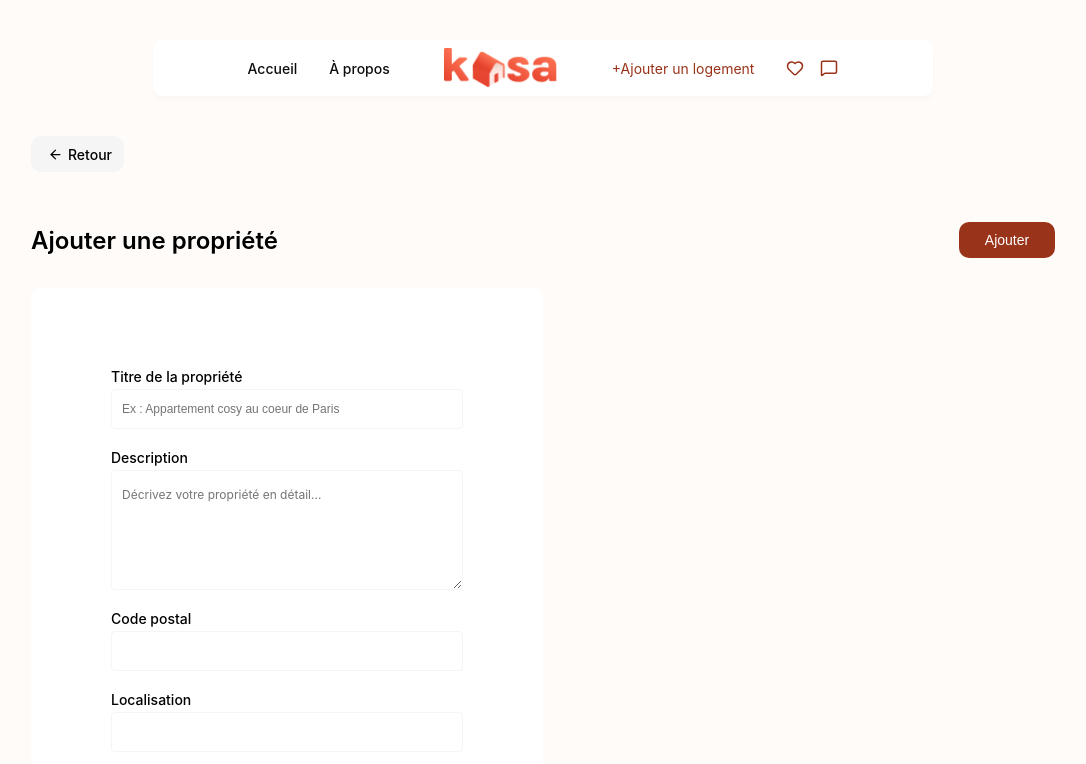
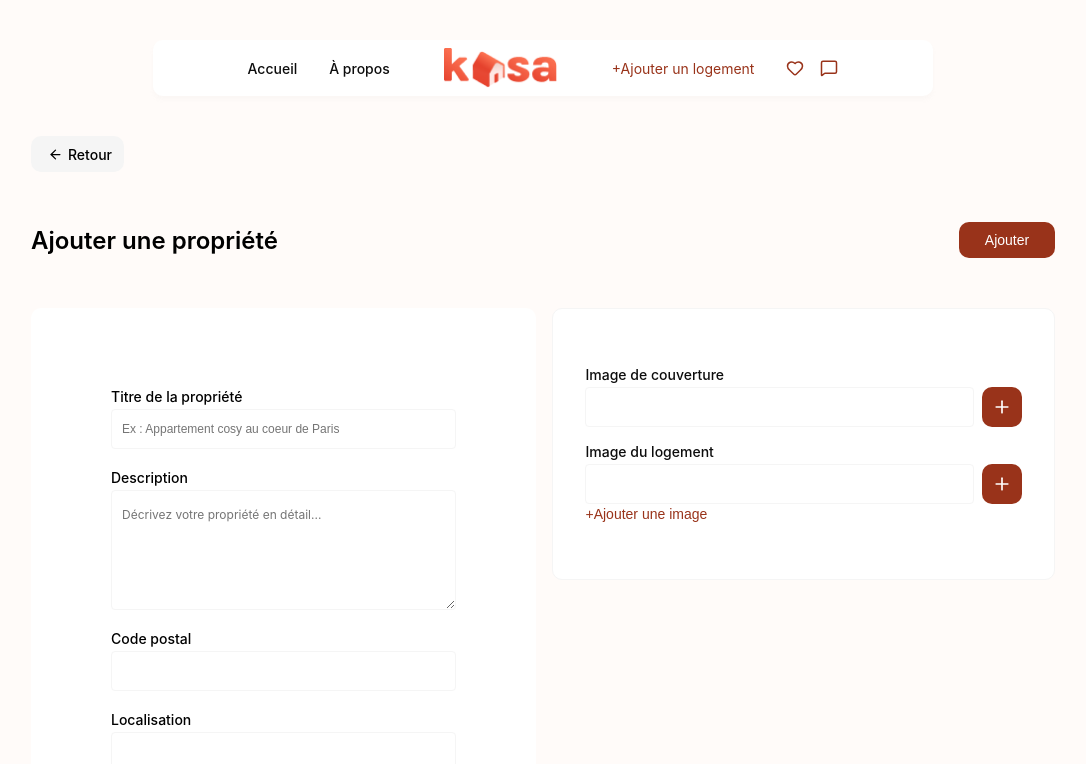
Before and after one commit to AlainBonneau/kasa-front, a Next.js app: page /add-property in a window 1280 px wide. Shown: the top 764 px of the page, without its empty margins (97-1183 px from the left). Built offline with nearby package versions, Linux system fonts and the light colour scheme; no server answers.

Commit message:
feat/ add property image sectino component

```diff
--- /dev/null
+++ b/app/add-property/components/PropertyImagesSection/PropertyImagesSection.scss
@@ -0,0 +1,97 @@
+.property-images-section {
+  background-color: var(--white);
+  border: 1px solid var(--light-gray);
+  border-radius: 10px;
+  height: 50%;
+  width: 100%;
+  padding: 0 32px;
+  display: flex;
+  flex-direction: column;
+  justify-content: center;
+  gap: 16px;
+}
+
+.image-field {
+  display: flex;
+  flex-direction: column;
+  gap: 4px;
+}
+
+.field-label {
+  font-size: 0.875rem;
+  font-weight: 500;
+  color: var(--black);
+}
+
+.upload-row {
+  display: flex;
+  align-items: center;
+  gap: 8px;
+}
+
+.fake-input {
+  flex: 1;
+  height: 40px;
+  display: flex;
+  align-items: center;
+  padding: 0 16px;
+  background-color: var(--white);
+  border: 1px solid var(--light-gray);
+  border-radius: 4px;
+  overflow: hidden;
+  white-space: nowrap;
+  text-overflow: ellipsis;
+}
+
+.upload-btn {
+  width: 40px;
+  height: 40px;
+  border-radius: 10px;
+  background-color: var(--main-red);
+  display: flex;
+  align-items: center;
+  justify-content: center;
+  color: var(--white);
+  cursor: pointer;
+  border: none;
+  transition:
+    background-color 0.2s ease,
+    transform 0.2s ease;
+
+  &:hover {
+    transform: translateY(-1px);
+  }
+
+  svg {
+    width: 20px;
+    height: 20px;
+  }
+}
+
+.hidden-file-input {
+  display: none;
+}
+
+.add-more-link {
+  margin-top: -2px;
+  align-self: flex-start;
+  background: none;
+  border: none;
+  padding: 0;
+  font-size: 0.875rem;
+  color: var(--main-red);
+  cursor: pointer;
+  transition: opacity 0.2s ease;
+
+  &:hover {
+    opacity: 0.8;
+  }
+}
+
+// Version mobile
+@media (max-width: 768px) {
+  .property-images-section {
+    height: auto;
+    padding: 16px;
+  }
+}
--- /dev/null
+++ b/app/add-property/components/PropertyImagesSection/PropertyImagesSection.tsx
@@ -0,0 +1,89 @@
+import type { PropertyImagesSectionProps } from "@/app/types/propertyForm";
+import { Plus } from "lucide-react";
+import "./PropertyImagesSection.scss";
+
+export default function PropertyImagesSection({
+  coverPicture,
+  setCoverPicture,
+  propertyPictures,
+  setPropertyPictures,
+}: PropertyImagesSectionProps) {
+  return (
+    <section className="property-images-section">
+      <div className="image-field">
+        <label htmlFor="coverPicture" className="field-label">
+          Image de couverture
+        </label>
+
+        <div className="upload-row">
+          <div className="fake-input">
+            {coverPicture ? coverPicture.name : ""}
+          </div>
+
+          <label
+            htmlFor="coverPicture"
+            className="upload-btn"
+            aria-label="Ajouter une image de couverture"
+          >
+            <Plus size={24} />
+          </label>
+
+          <input
+            type="file"
+            id="coverPicture"
+            accept="image/*"
+            className="hidden-file-input"
+            onChange={(e) => {
+              if (e.target.files && e.target.files[0]) {
+                setCoverPicture(e.target.files[0]);
+              }
+            }}
+          />
+        </div>
+      </div>
+
+      <div className="image-field">
+        <label htmlFor="propertyPictures" className="field-label">
+          Image du logement
+        </label>
+
+        <div className="upload-row">
+          <div className="fake-input">
+            {propertyPictures.length > 0
+              ? `${propertyPictures.length} image(s) sélectionnée(s)`
+              : ""}
+          </div>
+
+          <label
+            htmlFor="propertyPictures"
+            className="upload-btn"
+            aria-label="Ajouter des images du logement"
+          >
+            <Plus size={24} />
+          </label>
+
+          <input
+            type="file"
+            id="propertyPictures"
+            accept="image/*"
+            multiple
+            className="hidden-file-input"
+            onChange={(e) => {
+              if (e.target.files) {
+                setPropertyPictures(Array.from(e.target.files));
+              }
+            }}
+          />
+        </div>
+
+        <button
+          type="button"
+          className="add-more-link"
+          onClick={() => document.getElementById("propertyPictures")?.click()}
+        >
+          +Ajouter une image
+        </button>
+      </div>
+    </section>
+  );
+}
--- a/app/add-property/components/PropertyInfoSection/PropertyInfoSection.scss
+++ b/app/add-property/components/PropertyInfoSection/PropertyInfoSection.scss
@@ -3,43 +3,9 @@
   border-radius: 10px;
   width: 50%;
   padding: 80px;
-  margin-top: 30px;
   display: flex;
   flex-direction: column;
   gap: 20px;
-}
-
-.input-label {
-  display: flex;
-  flex-direction: column;
-  gap: 4px;
-
-  label {
-    font-size: 0.875rem;
-    font-weight: 500;
-  }
-
-  input {
-    padding: 16px 10px;
-    height: 40px;
-    width: 100%;
-    border: 1px solid var(--light-gray);
-    border-radius: 4px;
-    font-size: 0.75rem;
-    color: var(--dark-gray);
-  }
-
-  textarea {
-    font-family: "Inter", sans-serif;
-    padding: 16px 10px;
-    height: 120px;
-    width: 100%;
-    border: 1px solid var(--light-gray);
-    border-radius: 4px;
-    font-size: 0.75rem;
-    color: var(--dark-gray);
-    resize: vertical;
-  }
 }
 
 // Version mobile
--- a/app/add-property/page.scss
+++ b/app/add-property/page.scss
@@ -54,7 +54,61 @@ form {
 }
 
 .form-top {
+  margin-top: 50px;
   width: 100%;
   display: flex;
   gap: 16px;
 }
+
+.form-top-right {
+  width: 50%;
+}
+
+// Style global pour les labels et inputs
+.input-label {
+  display: flex;
+  flex-direction: column;
+  gap: 4px;
+
+  label {
+    font-size: 0.875rem;
+    font-weight: 500;
+  }
+
+  input {
+    padding: 16px 10px;
+    height: 40px;
+    width: 100%;
+    border: 1px solid var(--light-gray);
+    border-radius: 4px;
+    font-size: 0.75rem;
+    color: var(--dark-gray);
+  }
+
+  textarea {
+    font-family: "Inter", sans-serif;
+    padding: 16px 10px;
+    height: 120px;
+    width: 100%;
+    border: 1px solid var(--light-gray);
+    border-radius: 4px;
+    font-size: 0.75rem;
+    color: var(--dark-gray);
+    resize: vertical;
+  }
+}
+
+// Version mobile
+@media (max-width: 768px) {
+  .add-property-page {
+    width: 90%;
+  }
+
+  .form-top {
+    flex-direction: column;
+  }
+
+  .form-top-right {
+    width: 100%;
+  }
+}
--- a/app/add-property/page.tsx
+++ b/app/add-property/page.tsx
@@ -3,6 +3,7 @@
 import { useState } from "react";
 import Link from "next/link";
 import PropertyInfoSection from "./components/PropertyInfoSection/PropertyInfoSection";
+import PropertyImagesSection from "./components/PropertyImagesSection/PropertyImagesSection";
 import { ArrowLeft } from "lucide-react";
 import "./page.scss";
 
@@ -53,6 +54,15 @@ export default function AddProperty() {
             location={location}
             setLocation={setLocation}
           />
+          <div className="form-top-right">
+            <PropertyImagesSection
+              coverPicture={coverPicture}
+              setCoverPicture={setCoverPicture}
+              propertyPictures={propertyPictures}
+              setPropertyPictures={setPropertyPictures}
+            />
+            {/* Ajouter la section hôte juste en dessous */}
+          </div>
         </section>
         <section className="form-bottom"></section>
       </form>
```
Also changed, not shown: app/types/propertyForm.d.ts (+8 -0 lines).
